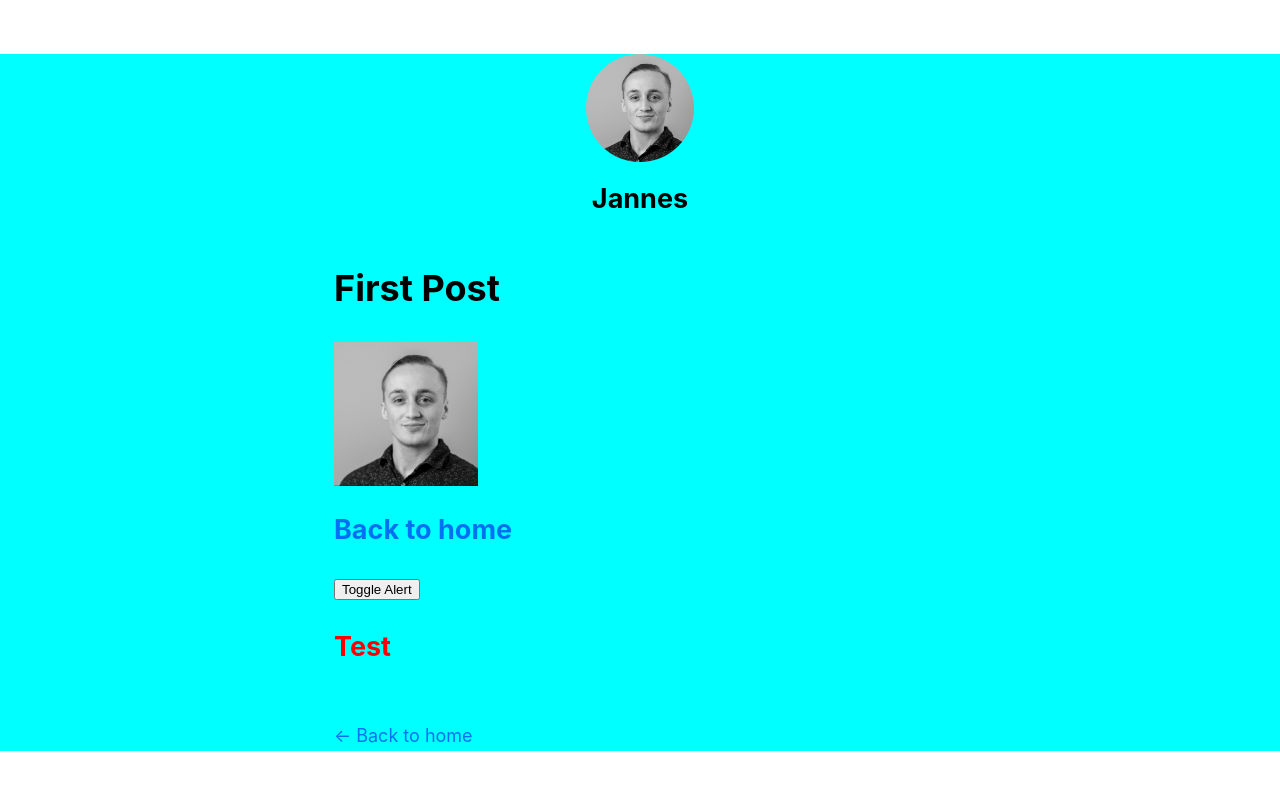
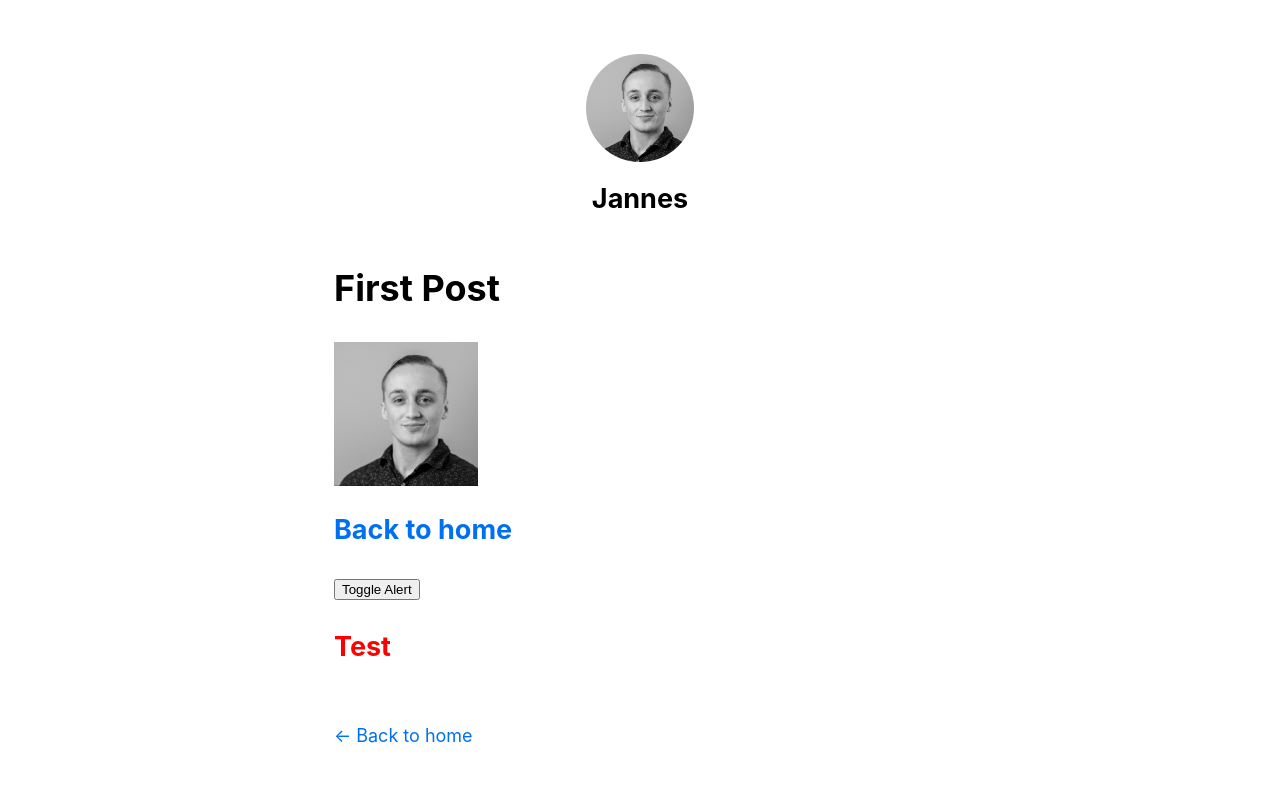
Before and after one commit to jaussems/nextJsBlogTutorial, a Next.js app: page /posts/first-post in a window 1280 px wide. Shown: the top 790 px of the page. Built offline with nearby package versions, Linux system fonts and the light colour scheme.

Commit message:
removed classes module error

```diff
--- a/styles/alert.module.css
+++ b/styles/alert.module.css
@@ -4,7 +4,3 @@
 .error {
   color: red;
 }
-
-div {
-  background-color: aqua;
-}
```
